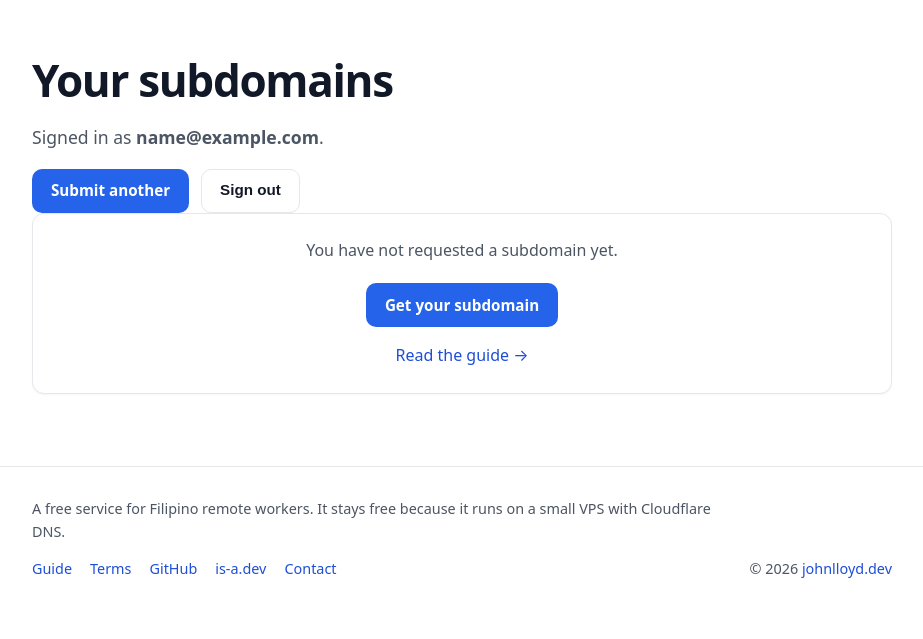
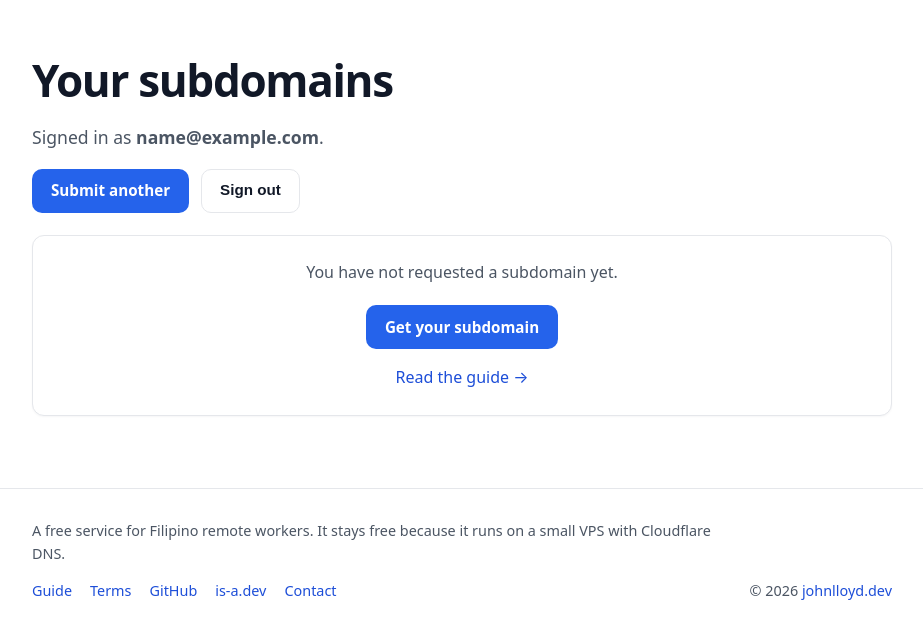
Before and after one commit to xpall/filipino-talent.com, a Django app: page /account in a window 1280 px wide. Shown: the part 65-704 px from the top of the page, without its empty margins (178-1101 px from the left). Run offline with Django 5.2, Linux system fonts and the light colour scheme; the visitor is signed in with stand-in values (Sample User, id 1); data that the repository does not hold is empty; parts of the project's set-up code (start-up, migrations or seed data) failed here and were passed over.

Commit message:
Add spacing before cards that follow page headers

```diff
--- a/static/css/global.css
+++ b/static/css/global.css
@@ -337,6 +337,10 @@ h3 {
   box-shadow: var(--shadow);
   min-width: 0;
   overflow-wrap: anywhere;
+}
+
+section + .card {
+  margin-top: var(--space-5);
 }
 
 a.card {
```
